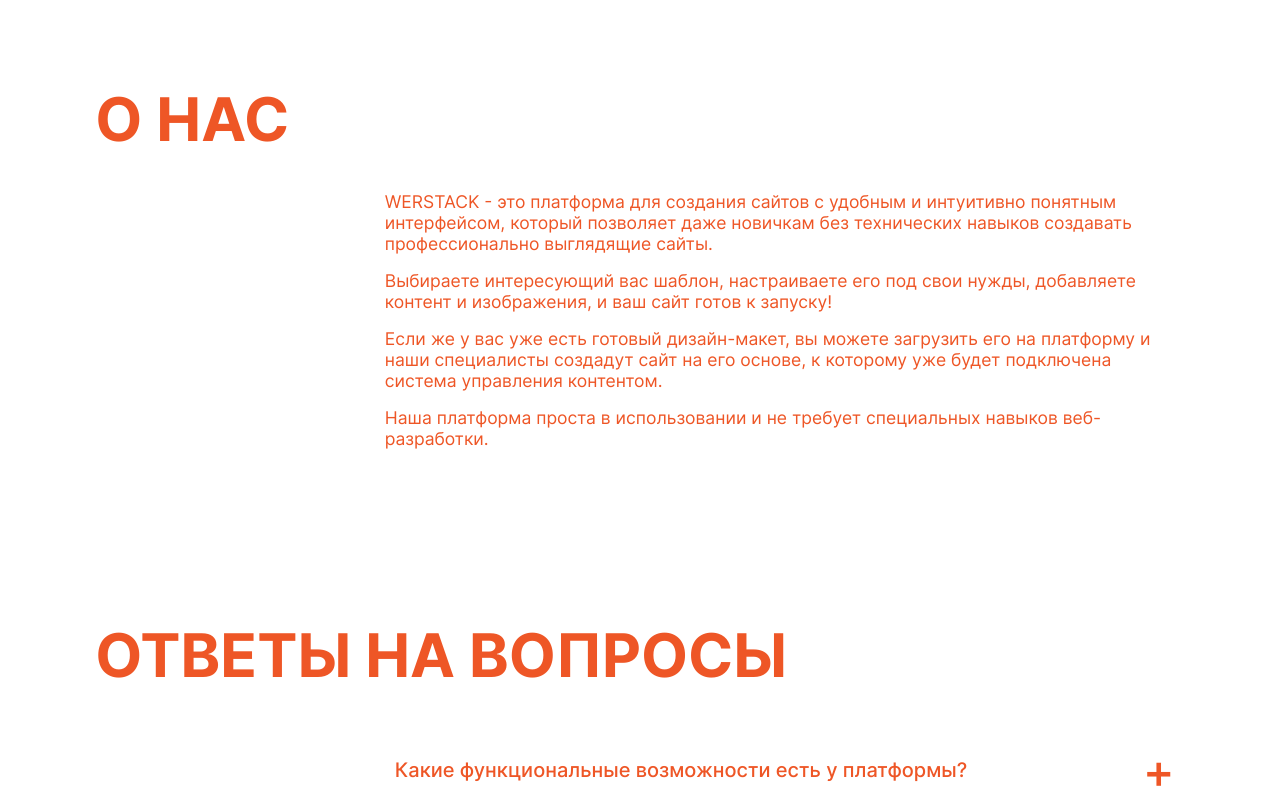
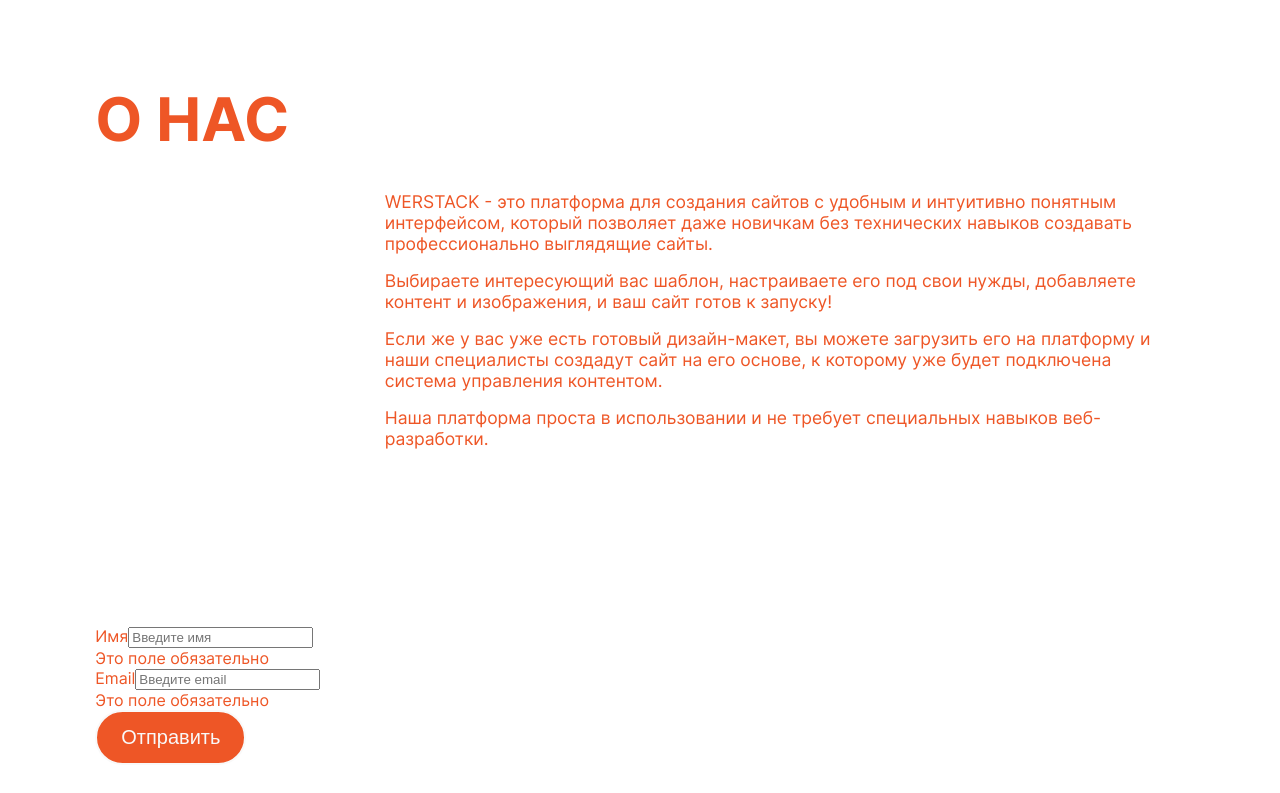
Before and after one commit to WadimSh/werstack, a React (Create React App) app: page / in a window 1280 px wide. Shown: the top 793 px of the page. Built offline with nearby package versions, Linux system fonts and the light colour scheme.

Commit message:
fix: внесены исправления в элементы формы

```diff
--- a/src/components/faq/faq.jsx
+++ b/src/components/faq/faq.jsx
@@ -4,6 +4,7 @@
 import Title from '../../ui/title/title';
 import Accordion from '../../ui/accordion/accordion';
 import LayoutColumns from '../../ui/layout/layout-columns';
+import Form from '../../ui/form/form';
 
 const FAQ = ({ ref }) => {
   const config = useContext(ConfigContext);
@@ -14,6 +15,7 @@
     name="section"
     ref={ref}
   >
+    <Form />
     <Title
         level={2}
         customClass="mb-4"
--- a/src/ui/form/form.jsx
+++ b/src/ui/form/form.jsx
@@ -1,27 +1,70 @@
-import { useState } from "react";
-
-import Input from "../input/input";
-import Button from "../button/button";
+import { useState } from 'react';
+import Input from '../input/input';
+import Button from '../button/button';
 
 const Form = () => {
-  const [inputValue, setInputValue] = useState('');
-  const handleInputChange = (value) => {
-    setInputValue(value);
+  const [formData, setFormData] = useState({
+    name: '',
+    email: '',
+  });
+  const [isDisabled, setIsDisabled] = useState(false);
+
+  const handleInputChange = (inputName, inputValue) => {
+    setIsDisabled(false);
+    setFormData({
+      ...formData,
+      [inputName]: inputValue,
+    });
   };
 
-  console.log("url:", inputValue);
+  const handleSubmit = (e) => {
+    e.preventDefault();
+    setIsDisabled(true);
+    // В этой функции вы можете обрабатывать данные формы, используя formData
+
+    console.log('Отправлено: ', formData);
+  };
+
+  const isNameValid = (value) => {
+    return /^[А-Яа-яЁёA-Za-z\s\-]{2,50}$/.test(value);
+  };
+
+  const isEmailValid = (value) => {
+    // Проверка наличия "@" в адресе
+    if (!/@/.test(value)) { return false; }
+
+    // Проверка длины адреса
+    if (value.length > 320) { return false; }
+
+    // Проверка на разрешенные символы
+    if (!/^[A-Za-z0-9._%+-]+@[A-Za-z0-9.-]+\.[A-Za-z]{2,4}$/.test(value)) {
+      return false;
+    }
+    return true;
+  };
 
   return (
-    <form style={{display: "flex", gap: "10px"}}>
-        <Input
-          onInputChange={handleInputChange}
-          placeholder="Укажите ссылку на дизайн-макет"
-        />
-        <Button
-          children="ЗАГРУЗИТЬ"
-          side={false}
-        />
-      </form>
+    <form onSubmit={handleSubmit}>
+      <Input
+        type="text"
+        label="Имя"
+        placeholder="Введите имя"
+        value={formData.name}
+        onInputChange={(value) => handleInputChange('name', value)}
+        validation={(value) => value.trim() === '' ? 'Это поле обязательно' : !isNameValid(value) ? 'Введите корректное имя' : ''}
+      />
+
+      <Input
+        type="email"
+        label="Email"
+        placeholder="Введите email"
+        value={formData.email}
+        onInputChange={(value) => handleInputChange('email', value)}
+        validation={(value) => value.trim() === '' ? 'Это поле обязательно' : !isEmailValid(value) ? 'Введите корректный email' : ''}
+      />
+
+      <Button type="submit" disabled={isDisabled}>Отправить</Button>
+    </form>
   );
 };
 
--- a/src/ui/input/input.jsx
+++ b/src/ui/input/input.jsx
@@ -1,6 +1,6 @@
-import React, { useRef, useState, useEffect } from 'react';
+import { useRef, useState, useEffect } from 'react';
 
-const Input = ({ label, placeholder, onInputChange, validation, value }) => {
+const Input = ({ type = 'text', label, placeholder, onInputChange, validation, value }) => {
   const inputRef = useRef();
   const [error, setError] = useState('');
 
@@ -35,7 +35,7 @@
       {label && <label>{label}</label>}
       <input
         ref={inputRef}
-        type='text'
+        type={type}
         placeholder={placeholder}
         value={value}
         onChange={handleInputChange}
```
Also changed, not shown: src/components/let-start/let-start.jsx (deleted, +0 -21 lines).
